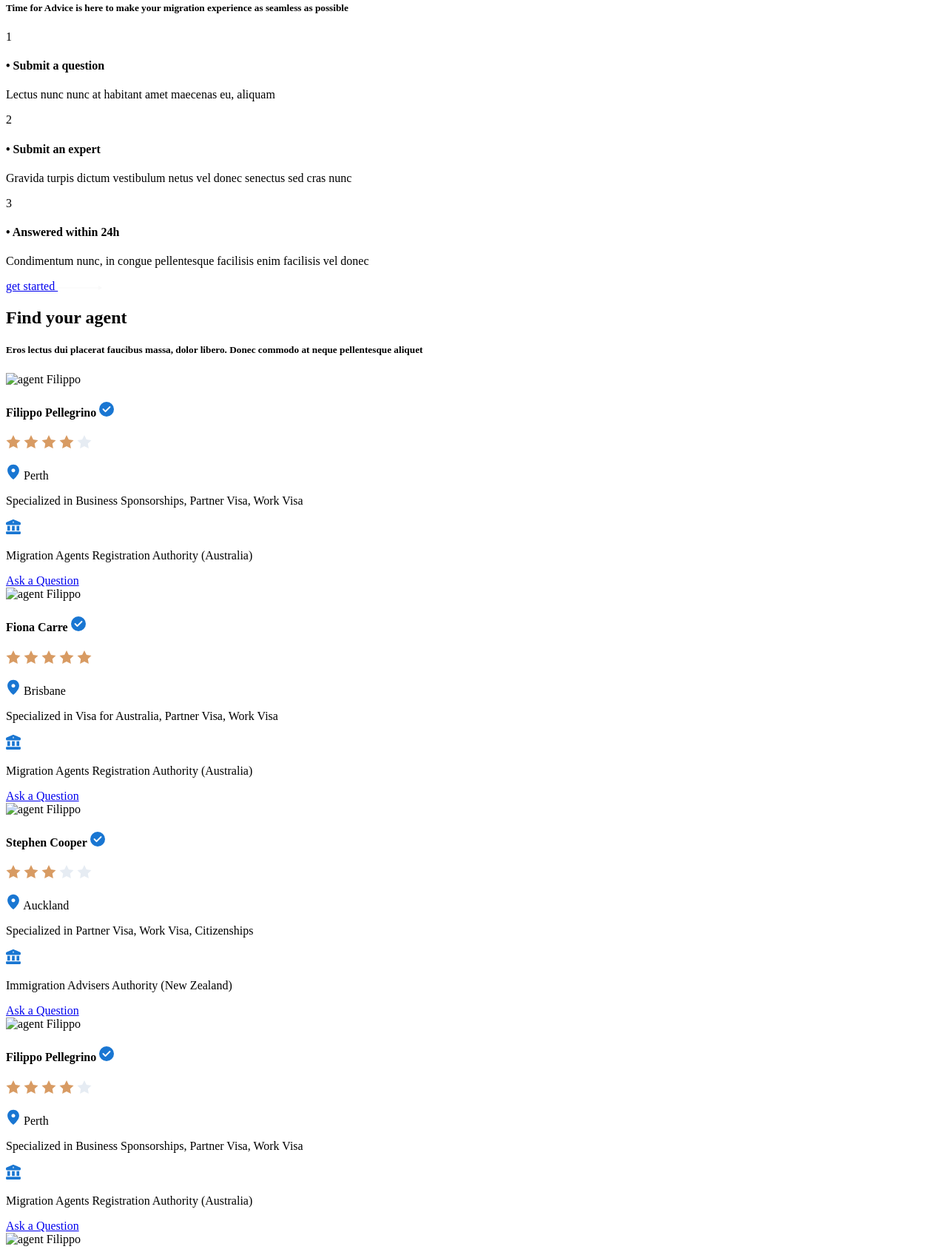
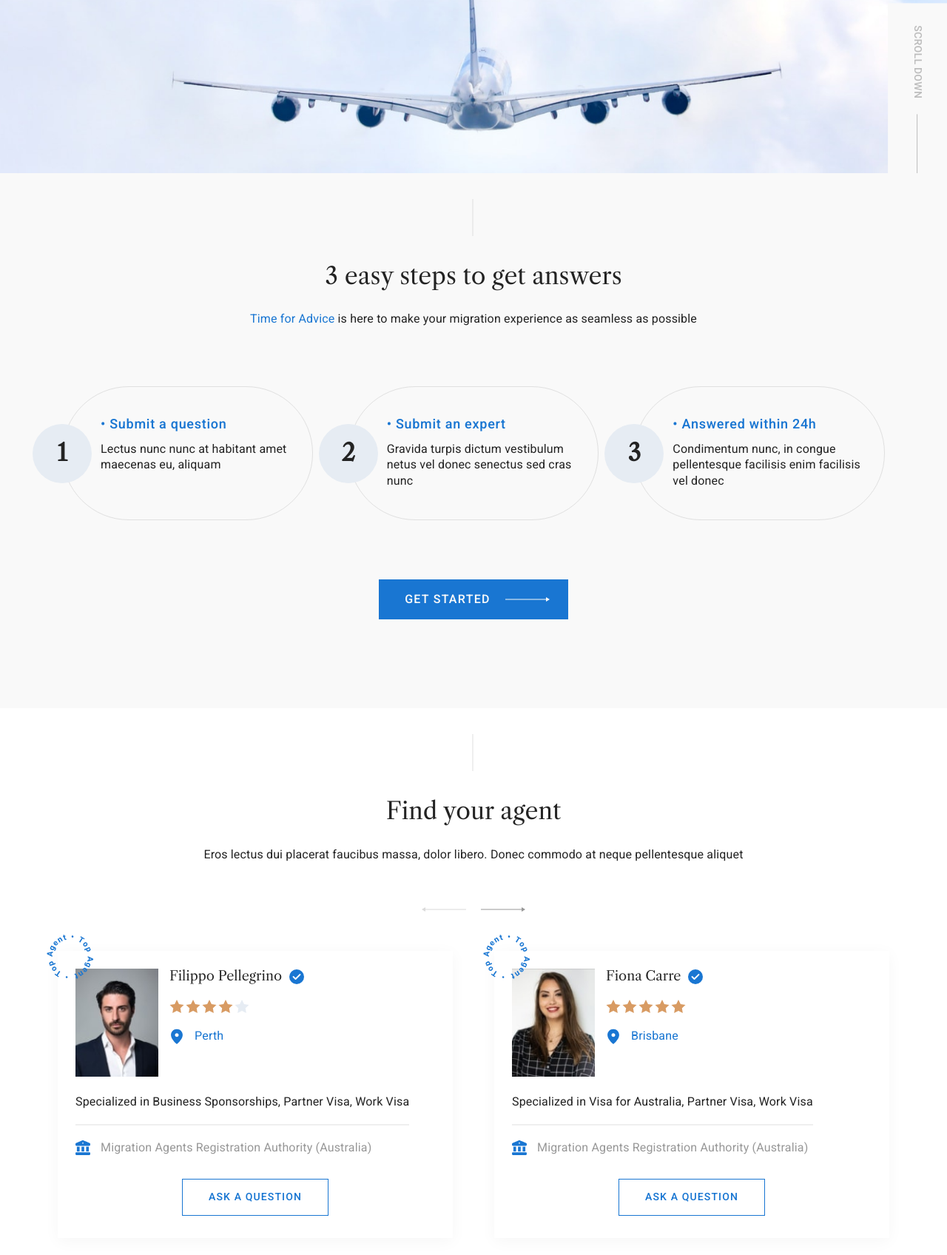
Before and after one commit to SvyatKlim/PineDev-markup-test, a plain HTML site: page index.html in a window 1280 px wide. Shown: the part 566-2262 px from the top of the page at 74% size. Drawn offline with nearby package versions, Linux system fonts and the light colour scheme.

Commit message:
Update index.html (fixed wrong path for styles)

```diff
--- a/index.html
+++ b/index.html
@@ -5,7 +5,7 @@
   <meta name="viewport"
         content="width=device-width, user-scalable=no, initial-scale=1.0, maximum-scale=1.0, minimum-scale=1.0">
   <meta http-equiv="X-UA-Compatible" content="ie=edge">
-  <link rel="stylesheet" href="cssain.min.css">
+  <link rel="stylesheet" href="./css/main.min.css">
   <script src="https://ajax.googleapis.com/ajax/libs/jquery/3.5.1/jquery.min.js"></script>
   <title>Homepage</title>
 </head>
@@ -162,7 +162,7 @@
             <div class="swiper-slide agents__item">
               <div class="agents__item__wrapper">
                 <div class="agents__item__img">
-                  <img src="assetsmg/picture/agent-1.jpg" alt="agent Filippo">
+                  <img src="./assets/img/picture/agent-1.jpg" alt="agent Filippo">
                 </div>
                 <div class="agents__item__person">
                   <h4 class="agents__item__person__name medium title-libre">
@@ -229,7 +229,7 @@
             <div class="swiper-slide agents__item">
               <div class="agents__item__wrapper">
                 <div class="agents__item__img">
-                  <img src="assetsmg/picture/agent-2.jpg" alt="agent Filippo">
+                  <img src="./assets/img/picture/agent-2.jpg" alt="agent Filippo">
                 </div>
                 <div class="agents__item__person">
                   <h4 class="agents__item__person__name medium title-libre">
@@ -296,7 +296,7 @@
             <div class="swiper-slide agents__item">
               <div class="agents__item__wrapper">
                 <div class="agents__item__img">
-                  <img src="assetsmg/picture/agent-3.jpg" alt="agent Filippo">
+                  <img src="./assets/img/picture/agent-3.jpg" alt="agent Filippo">
                 </div>
                 <div class="agents__item__person">
                   <h4 class="agents__item__person__name medium title-libre">
@@ -363,7 +363,7 @@
             <div class="swiper-slide agents__item">
               <div class="agents__item__wrapper">
                 <div class="agents__item__img">
-                  <img src="assetsmg/picture/agent-1.jpg" alt="agent Filippo">
+                  <img src="./assets/img/picture/agent-1.jpg" alt="agent Filippo">
                 </div>
                 <div class="agents__item__person">
                   <h4 class="agents__item__person__name medium title-libre">
@@ -430,7 +430,7 @@
             <div class="swiper-slide agents__item">
               <div class="agents__item__wrapper">
                 <div class="agents__item__img">
-                  <img src="assetsmg/picture/agent-2.jpg" alt="agent Filippo">
+                  <img src="./assets/img/picture/agent-2.jpg" alt="agent Filippo">
                 </div>
                 <div class="agents__item__person">
                   <h4 class="agents__item__person__name medium title-libre">
@@ -497,7 +497,7 @@
             <div class="swiper-slide agents__item">
               <div class="agents__item__wrapper">
                 <div class="agents__item__img">
-                  <img src="assetsmg/picture/agent-3.jpg" alt="agent Filippo">
+                  <img src="./assets/img/picture/agent-3.jpg" alt="agent Filippo">
                 </div>
                 <div class="agents__item__person">
                   <h4 class="agents__item__person__name medium title-libre">
@@ -588,6 +588,6 @@
     </div>
   </main>
 </div>
-<script src="jsain.min.js"></script>
+<script src="./js/main.min.js"></script>
 </body>
 </html>
```
Also changed, not shown: css/main.min.css, 1 other file.
